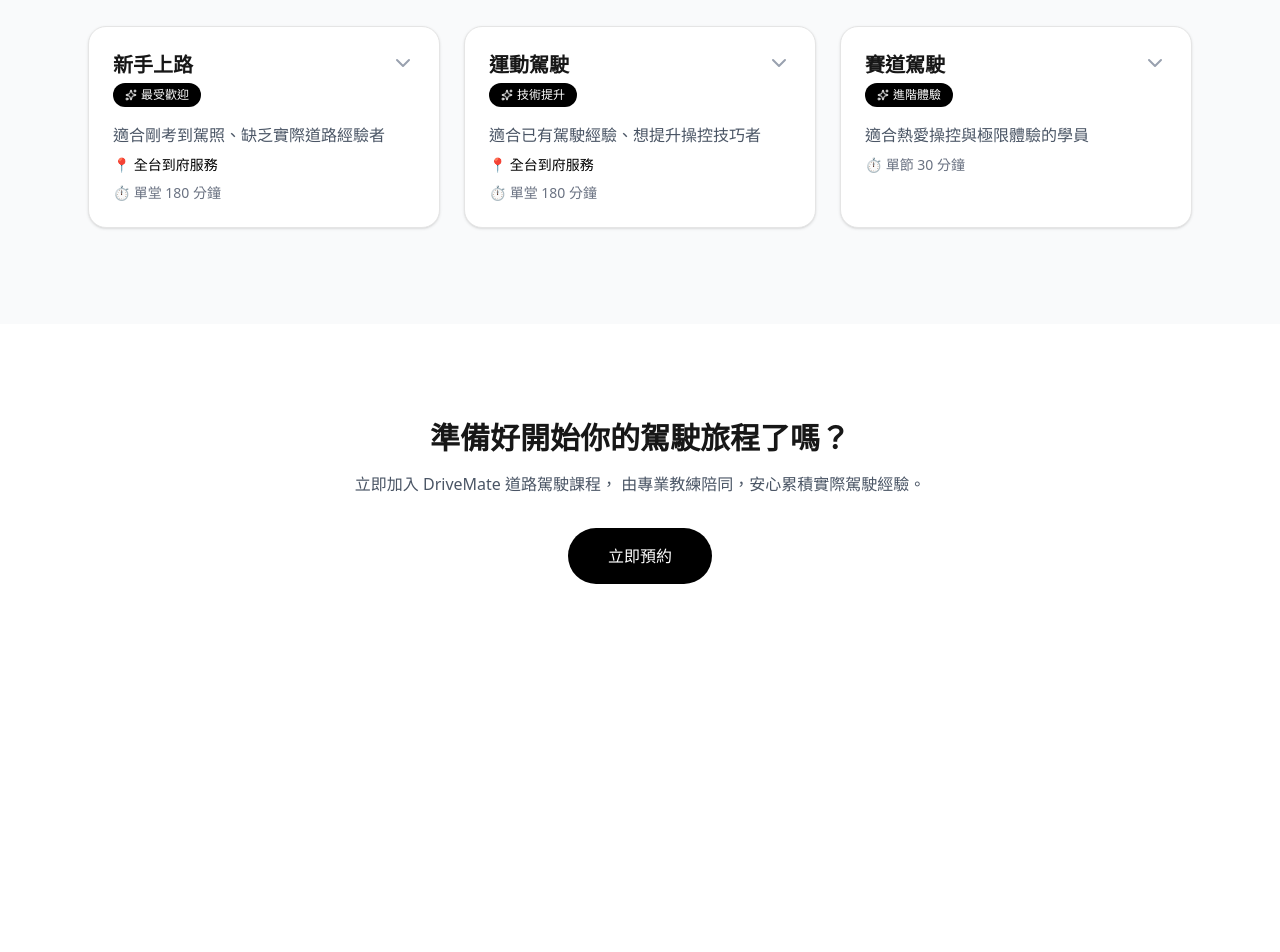
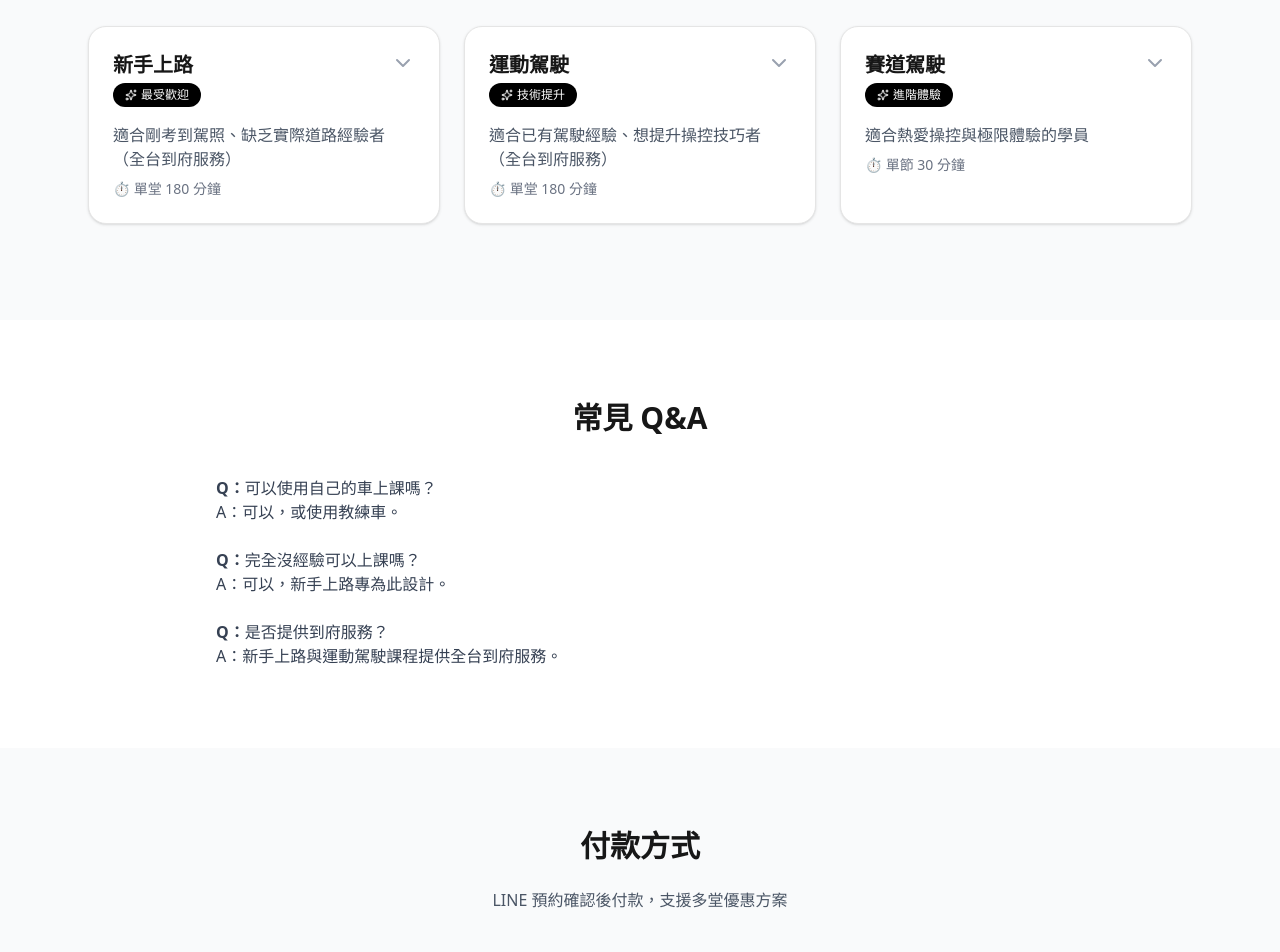
Before and after one commit to laurelke/drivemate-web, a Next.js app: page / in a window 1280 px wide. Shown: the part 1140-2092 px from the top of the page. Before the commit the page ends 1884 px from the top, so only its background shows below. Built offline with nearby package versions, Linux system fonts and the light colour scheme.

Commit message:
add course introduction cards

```diff
--- a/app/page.tsx
+++ b/app/page.tsx
@@ -14,7 +14,7 @@ export default function HomePage() {
       key: 'beginner',
       title: '新手上路',
       badge: '最受歡迎',
-      summary: '適合剛考到駕照、缺乏實際道路經驗者',
+      summary: '適合剛考到駕照、缺乏實際道路經驗者（全台到府服務）',
       detail:
         '基本控制、市區道路駕駛、各類停車技巧，建立正確車感與駕駛信心。',
       duration: '單堂 180 分鐘',
@@ -28,7 +28,7 @@ export default function HomePage() {
       key: 'advanced',
       title: '運動駕駛',
       badge: '技術提升',
-      summary: '適合已有駕駛經驗、想提升操控技巧者',
+      summary: '適合已有駕駛經驗、想提升操控技巧者（全台到府服務）',
       detail:
         '學習掌握車輛荷重轉移、方向盤操作、山路駕駛路線選擇與實戰應用。',
       duration: '單堂 180 分鐘',
@@ -130,9 +130,7 @@ export default function HomePage() {
                     className="flex cursor-pointer items-start justify-between"
                   >
                     <div>
-                      <h3 className="mb-1 text-xl font-semibold">
-                        {course.title}
-                      </h3>
+                      <h3 className="mb-1 text-xl font-semibold">{course.title}</h3>
                       <span className="inline-flex items-center gap-1 rounded-full bg-black px-3 py-1 text-xs text-white">
                         <Sparkles className="h-3 w-3" />
                         {course.badge}
@@ -146,17 +144,7 @@ export default function HomePage() {
                   </div>
 
                   <p className="mt-4 text-gray-600">{course.summary}</p>
-
-                  {/* 只在新手上路 & 運動駕駛顯示 */}
-                  {course.key !== 'track' && (
-                    <p className="mt-2 text-sm font-medium text-black">
-                      📍 全台到府服務
-                    </p>
-                  )}
-
-                  <p className="mt-2 text-sm text-gray-500">
-                    ⏱ {course.duration}
-                  </p>
+                  <p className="mt-2 text-sm text-gray-500">⏱ {course.duration}</p>
 
                   <div
                     className={`overflow-hidden transition-all duration-300 ${
@@ -185,14 +173,30 @@ export default function HomePage() {
         </div>
       </section>
 
-      {/* CTA */}
-      <section className="bg-white py-24 text-center">
-        <h2 className="mb-4 text-3xl font-bold">
-          準備好開始你的駕駛旅程了嗎？
-        </h2>
+      {/* FAQ */}
+      <section id="courses" className="bg-white py-20">
+        <div className="mx-auto max-w-4xl px-6">
+          <h2 className="mb-10 text-center text-3xl font-bold">常見 Q&A</h2>
+
+          <div className="space-y-6 text-gray-700">
+            <p><strong>Q：</strong>可以使用自己的車上課嗎？<br />A：可以，或使用教練車。</p>
+            <p><strong>Q：</strong>完全沒經驗可以上課嗎？<br />A：可以，新手上路專為此設計。</p>
+            <p><strong>Q：</strong>是否提供到府服務？<br />A：新手上路與運動駕駛課程提供全台到府服務。</p>
+          </div>
+        </div>
+      </section>
+
+      {/* Pricing */}
+      <section id="pricing" className="bg-gray-50 py-20 text-center">
+        <h2 className="mb-6 text-3xl font-bold">付款方式</h2>
+        <p className="text-gray-600">LINE 預約確認後付款，支援多堂優惠方案</p>
+      </section>
+
+      {/* Contact */}
+      <section id="contact" className="bg-white py-24 text-center">
+        <h2 className="mb-4 text-3xl font-bold">聯絡我們</h2>
         <p className="mb-8 text-gray-600">
-          立即加入 DriveMate 道路駕駛課程，
-          由專業教練陪同，安心累積實際駕駛經驗。
+          歡迎透過 LINE 與 DriveMate 聯絡
         </p>
         <a
           href={LINE_LINK}
@@ -200,7 +204,7 @@ export default function HomePage() {
           className="inline-block rounded-full bg-black px-10 py-4 text-white
                      transition-all duration-300 hover:scale-105 hover:shadow-lg"
         >
-          立即預約
+          LINE 聯絡 DriveMate
         </a>
       </section>
     </>
```
